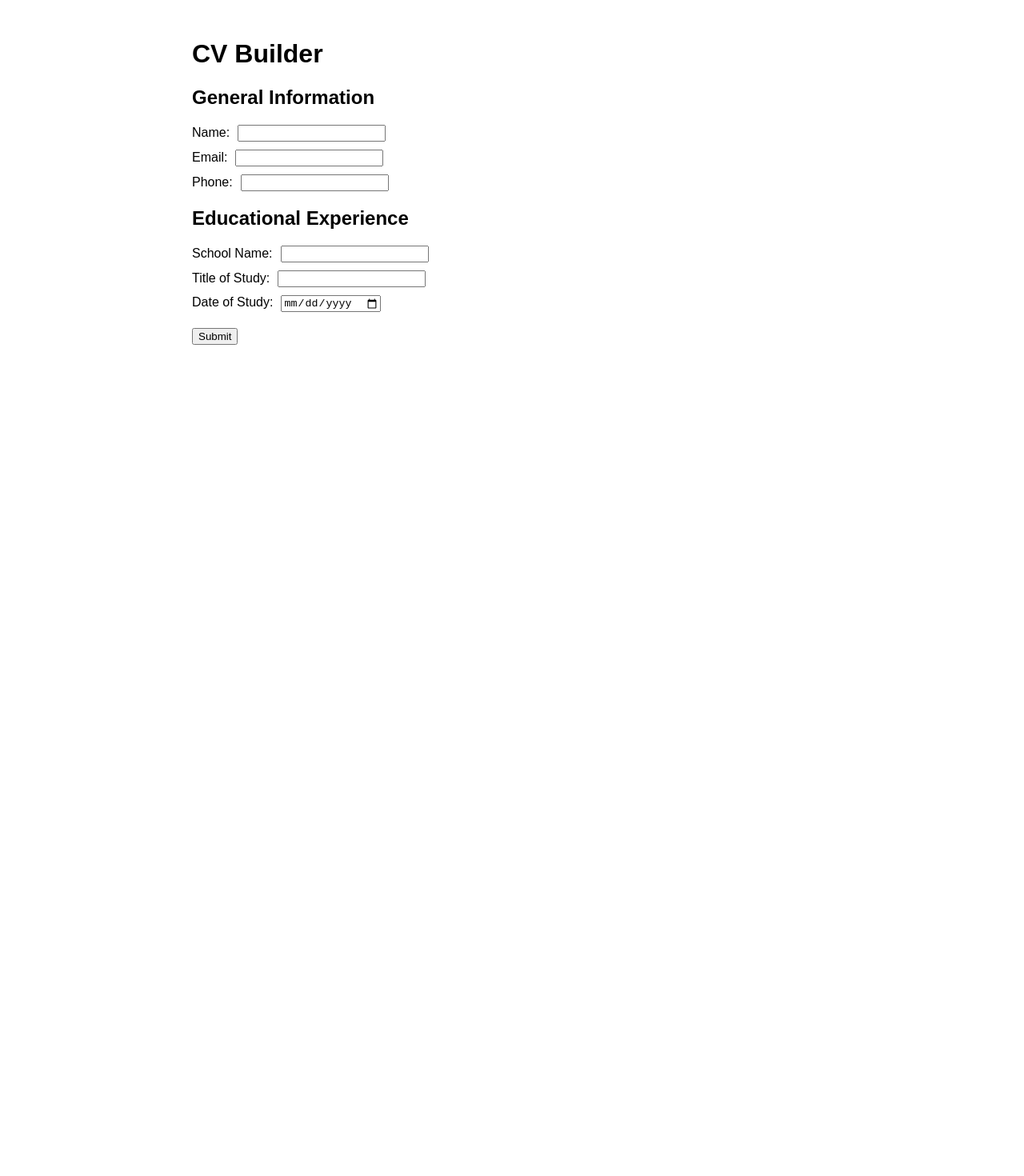
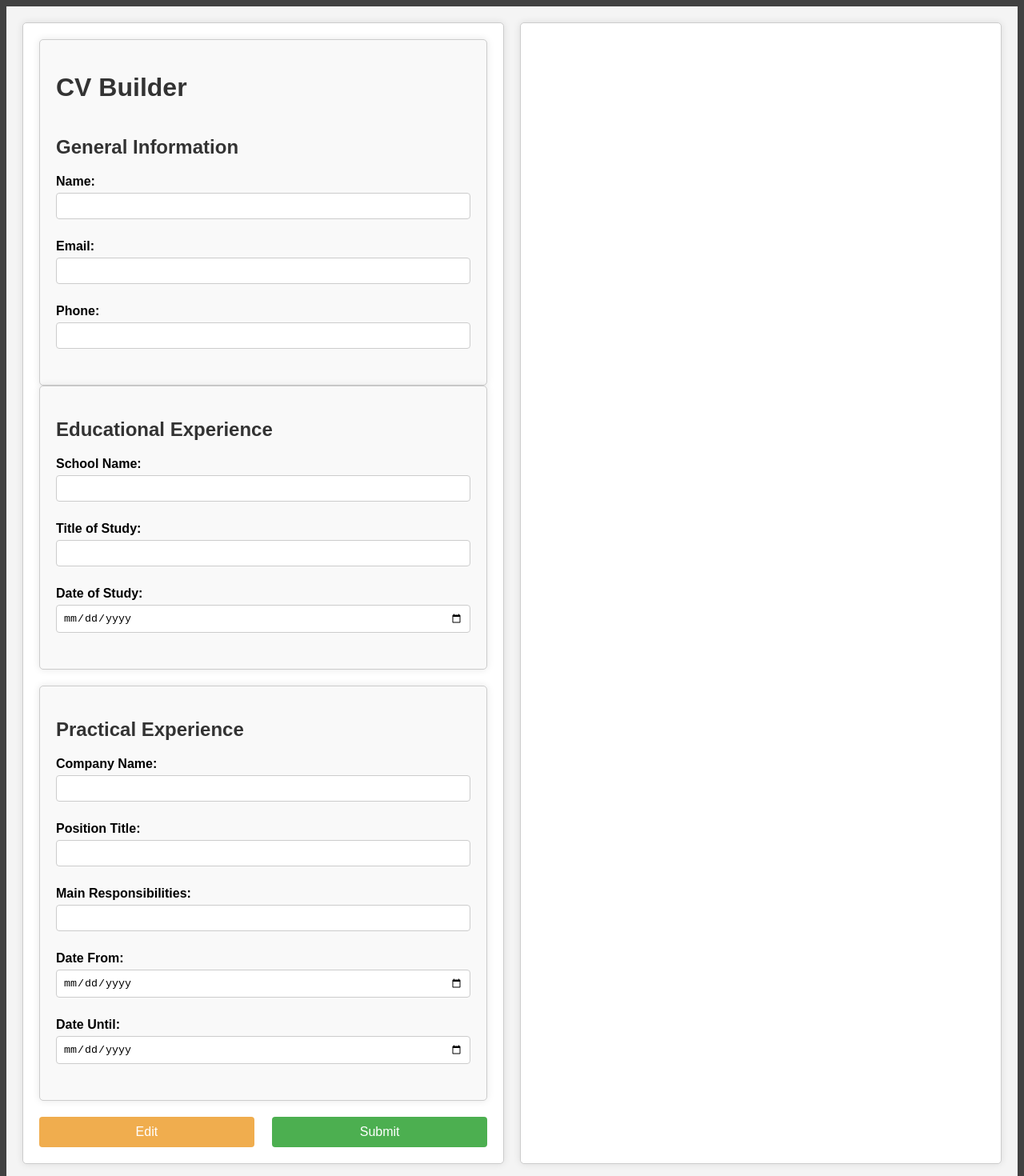
Before and after one commit to prabinpkrl/cv-builder, a React (Vite) app: page / in a window 1280 px wide. Shown: the top 1470 px of the page at 80% size. Before the commit the page ends 800 px from the top, so only its background shows below. Built offline with nearby package versions, Linux system fonts and the light colour scheme.

Commit message:
add edit btn

```diff
--- a/src/App.css
+++ b/src/App.css
@@ -1,28 +1,65 @@
+
 .App {
   font-family: Arial, sans-serif;
+  background-color: #f4f4f4;
   padding: 20px;
-  max-width: 800px;
-  margin: auto;
+  display: flex;
+  justify-content: space-between;
 }
 
-form {
-  margin-bottom: 20px;
+.formbox, .submittedbox {
+  width: 48%;
+  border: 1px solid #ccc;
+  padding: 20px;
+  border-radius: 5px;
+  background-color: #fff;
+  box-shadow: 0 0 10px rgba(0, 0, 0, 0.1);
 }
 
-section {
-  margin-bottom: 20px;
+.formbox {
+  margin-right: 10px;
 }
 
-label {
-  display: block;
-  margin-bottom: 10px;
-}
-
-input {
+.submittedbox {
   margin-left: 10px;
 }
 
+.button-group {
+  display: flex;
+  justify-content: space-between;
+}
+
 button {
-  display: block;
+  padding: 10px;
+  background-color: #4CAF50;
+  color: white;
+  border: none;
+  border-radius: 4px;
+  font-size: 16px;
+  cursor: pointer;
+  transition: background-color 0.3s ease;
+  width: 48%;
+}
+
+button:hover {
+  background-color: #45a049;
+}
+
+button:first-child {
+  background-color: #f0ad4e;
+}
+
+button:first-child:hover {
+  background-color: #ec971f;
+}
+
+.submittedbox section {
+  border-top: 1px solid #ddd;
+  padding-top: 10px;
   margin-top: 10px;
 }
+
+.submittedbox p {
+  font-family: Arial, sans-serif;
+  color: #555;
+}
--- a/src/App.jsx
+++ b/src/App.jsx
@@ -1,94 +1,65 @@
 import { useState } from 'react';
+import EducationalExperience from "./components/educationExp"
+import GeneralInfo from "./components/GeneralInfo"
+import PracticalExperience from "./components/practicleExp"
 import './App.css';
 
 function App() {
-  const [generalInfo, setGeneralInfo] = useState({ name: '', email: '', phone: '' });
-  const [education, setEducation] = useState([{ school: '', title: '', date: '' }]);
+  const [formData, setFormData] = useState({});
+  const [educationData, setEducationData] = useState({});
+  const [practicleData, setPracticleData] = useState({});
   const [submitted, setSubmitted] = useState(false);
-
-  const handleGeneralChange = (e) => {
-    const { name, value } = e.target;
-    setGeneralInfo((prev) => ({ ...prev, [name]: value }));
-  };
-
-  const handleEducationChange = (index, e) => {
-    const { name, value } = e.target;
-    const newEducation = education.map((edu, i) => (
-      i === index ? { ...edu, [name]: value } : edu
-    ));
-    setEducation(newEducation);
-  };
+  const [editing, setEditing] = useState(true)
 
   const handleSubmit = (e) => {
     e.preventDefault();
     setSubmitted(true);
   };
 
+  const handleEdit =() =>{
+    setEditing(true)
+  }
   return (
     <div className="App">
-      <h1>CV Builder</h1>
-      <form onSubmit={handleSubmit}>
-        <section>
-          <h2>General Information</h2>
-          <label>
-            Name:
-            <input type="text" name="name" value={generalInfo.name} onChange={handleGeneralChange} />
-          </label>
-          <label>
-            Email:
-            <input type="email" name="email" value={generalInfo.email} onChange={handleGeneralChange} />
-          </label>
-          <label>
-            Phone:
-            <input type="tel" name="phone" value={generalInfo.phone} onChange={handleGeneralChange} />
-          </label>
-        </section>
+      <div className='formbox'>
+        <GeneralInfo formData={formData} setFormData={setFormData} />
+        <EducationalExperience educationData={educationData} setEducationData={setEducationData} />
+        <PracticalExperience practicleData={practicleData} setPracticleData={setPracticleData} />
+        <div className="button-group">
+          <button onClick={handleEdit}>Edit</button>
+          <button onClick={handleSubmit}>Submit</button>
+        </div>
+      </div>
 
-        <section>
-          <h2>Educational Experience</h2>
-          {education.map((edu, index) => (
-            <div key={index}>
-              <label>
-                School Name:
-                <input type="text" name="school" value={edu.school} onChange={(e) => handleEducationChange(index, e)} />
-              </label>
-              <label>
-                Title of Study:
-                <input type="text" name="title" value={edu.title} onChange={(e) => handleEducationChange(index, e)} />
-              </label>
-              <label>
-                Date of Study:
-                <input type="date" name="date" value={edu.date} onChange={(e) => handleEducationChange(index, e)} />
-              </label>
-            </div>
-          ))}
-          {/* <button type="button" onClick={handleAddEducation}>Add Education</button> */}
-        </section>
 
-        <button type="submit">Submit</button>
-      </form>
-
+      <div className='submittedbox'>
         {submitted && (
           <div>
             <h2>Submitted Information</h2>
             <section>
               <h3>General Information</h3>
-            <p>Name: {generalInfo.name}</p>
-            <p>Email: {generalInfo.email}</p>
-            <p>Phone: {generalInfo.phone}</p>
+              <p>Name: {formData.name}</p>
+              <p>Email: {formData.email}</p>
+              <p>Phone: {formData.phone}</p>
             </section>
             <section>
               <h3>Educational Experience</h3>
-            {education.map((edu, index) => (
-              <div key={index}>
-                <p>School: {edu.school}</p>
-                <p>Title: {edu.title}</p>
-                <p>Date: {edu.date}</p>
-              </div>
-            ))}
+              <p>School: {educationData.school}</p>
+              <p>Title: {educationData.title}</p>
+              <p>Date: {educationData.date}</p>
+            </section>
+
+            <section>
+              <h3>Practical Experience</h3>
+              <p>Company Name: {practicleData.companyName}</p>
+              <p>Position Title: {practicleData.positionTitle}</p>
+              <p>Main Responsibilities: {practicleData.mainResponsibilities}</p>
+              <p>Date From: {practicleData.dateFrom}</p>
+              <p>Date Until: {practicleData.dateUntil}</p>
             </section>
           </div>
         )}
+      </div>
     </div>
   );
 }
--- a/src/components/GeneralInfo.jsx
+++ b/src/components/GeneralInfo.jsx
@@ -1,20 +1,34 @@
 /* eslint-disable react/prop-types */
+// import { useState } from "react";
+import "../style/general.css"
 
-const GeneralInfo = ({ onchange, data }) => {
+const GeneralInfo = ({ formData, setFormData }) => {
     const handleChange = (e) => {
-        const { name, value } = e.target;
-        onchange('generalInfo', { ...data, [name]: value });
+        setFormData({ ...formData, [e.target.name]: e.target.value });
     };
+
     return (
-        <>
-            <div>
-                <h2>General Information</h2>
-                <input name="name" placeholder="Name" value={data.name} onChange={handleChange} />
-                <input name="email" placeholder="Email" value={data.email} onChange={handleChange} />
-                <input name="phone" placeholder="Phone" value={data.phone} onChange={handleChange} />
-            </div>
-        </>
-    )
-}
+        <div className="general-container">
+            <h1>CV Builder</h1>
+            <form>
+                <section>
+                    <h2>General Information</h2>
+                    <label>
+                        Name:
+                        <input type="text" name="name" onChange={handleChange} />
+                    </label>
+                    <label>
+                        Email:
+                        <input type="email" name="email" onChange={handleChange} />
+                    </label>
+                    <label>
+                        Phone:
+                        <input type="tel" name="phone" onChange={handleChange} />
+                    </label>
+                </section>
+            </form>
+        </div>
+    );
+};
 
-export default GeneralInfo
+export default GeneralInfo;
--- a/src/components/educationExp.jsx
+++ b/src/components/educationExp.jsx
@@ -1,16 +1,29 @@
+/* eslint-disable react/prop-types */
+// import { useState } from "react";
+import "../style/education.css"
 
-const EducationalExperience = ({ onChange, data }) => {
+const EducationalExperience = ({ educationData, setEducationData }) => {
     const handleChange = (e) => {
-    const { name, value } = e.target;
-    onChange('educationalExperience', { ...data, [name]: value });
+        setEducationData({ ...educationData, [e.target.name]: e.target.value });
     };
 
     return (
-    <div>
+        <div className="education-container">
+            <section>
                 <h2>Educational Experience</h2>
-      <input name="schoolName" placeholder="School Name" value={data.schoolName} onChange={handleChange} />
-      <input name="titleOfStudy" placeholder="Title of Study" value={data.titleOfStudy} onChange={handleChange} />
-      <input name="dateOfStudy" placeholder="Date of Study" value={data.dateOfStudy} onChange={handleChange} />
+                <label>
+                    School Name:
+                    <input type="text" name="school" onChange={handleChange} />
+                </label>
+                <label>
+                    Title of Study:
+                    <input type="text" name="title" onChange={handleChange} />
+                </label>
+                <label>
+                    Date of Study:
+                    <input type="date" name="date" onChange={handleChange} />
+                </label>
+            </section>
         </div>
     );
 };
--- a/src/components/practicleExp.jsx
+++ b/src/components/practicleExp.jsx
@@ -1,21 +1,39 @@
+/* eslint-disable react/prop-types */
+import "../style/practicle.css"
 
 
-const PracticalExperience = ({ onChange, data }) => {
-  const handleChange = (e) => {
-    const { name, value } = e.target;
-    onChange('practicalExperience', { ...data, [name]: value });
-  };
+const PracticalExperience = ({ practicleData, setPracticleData }) => {
+    const handleData = (e) => {
+        setPracticleData({ ...practicleData, [e.target.name]: e.target.value });
+    };
 
-  return (
-    <div>
-      <h2>Practical Experience</h2>
-      <input name="companyName" placeholder="Company Name" value={data.companyName} onChange={handleChange} />
-      <input name="positionTitle" placeholder="Position Title" value={data.positionTitle} onChange={handleChange} />
-      <input name="mainResponsibilities" placeholder="Main Responsibilities" value={data.mainResponsibilities} onChange={handleChange} />
-      <input name="dateFrom" placeholder="Date From" value={data.dateFrom} onChange={handleChange} />
-      <input name="dateUntil" placeholder="Date Until" value={data.dateUntil} onChange={handleChange} />
-    </div>
-  );
+    return (
+        <div className="practical-container">
+            <section>
+                <h2>Practical Experience</h2>
+                <label>
+                    Company Name:
+                    <input type="text" name="companyName" onChange={handleData} />
+                </label>
+                <label>
+                    Position Title:
+                    <input type="text" name="positionTitle" onChange={handleData} />
+                </label>
+                <label>
+                    Main Responsibilities:
+                    <input type="text" name="mainResponsibilities" onChange={handleData} />
+                </label>
+                <label>
+                    Date From:
+                    <input type="date" name="dateFrom" onChange={handleData} />
+                </label>
+                <label>
+                    Date Until:
+                    <input type="date" name="dateUntil" onChange={handleData} />
+                </label>
+            </section>
+        </div>
+    );
 };
 
 export default PracticalExperience;
--- a/src/index.css
+++ b/src/index.css
@@ -0,0 +1,3 @@
+:root{
+    background-color: #414141;
+}
--- /dev/null
+++ b/src/style/education.css
@@ -0,0 +1,33 @@
+
+.education-container {
+    max-width: 600px;
+    margin: 0 auto;
+    padding: 20px;
+    border: 1px solid #ccc;
+    border-radius: 5px;
+    box-shadow: 0 0 10px rgba(0, 0, 0, 0.1);
+    background-color: #f9f9f9;
+    margin-bottom: 20px;
+}
+
+.education-container h2 {
+    font-family: Arial, sans-serif;
+    color: #333;
+}
+
+.education-container label {
+    display: block;
+    margin-bottom: 10px;
+    font-weight: bold;
+}
+
+.education-container input[type="text"],
+.education-container input[type="date"] {
+    width: 100%;
+    padding: 8px;
+    margin-top: 5px;
+    margin-bottom: 15px;
+    border: 1px solid #ccc;
+    border-radius: 4px;
+    box-sizing: border-box;
+}
--- /dev/null
+++ b/src/style/general.css
@@ -0,0 +1,38 @@
+
+.general-container {
+    max-width: 600px;
+    margin: 0 auto;
+    padding: 20px;
+    border: 1px solid #ccc;
+    border-radius: 5px;
+    box-shadow: 0 0 10px rgba(0, 0, 0, 0.1);
+    background-color: #f9f9f9;
+}
+
+.general-container h1, .general-container h2 {
+    font-family: Arial, sans-serif;
+    color: #333;
+}
+
+.general-container label {
+    display: block;
+    margin-bottom: 10px;
+    font-weight: bold;
+}
+
+.general-container input[type="text"],
+.general-container input[type="email"],
+.general-container input[type="tel"] {
+    width: 100%;
+    padding: 8px;
+    margin-top: 5px;
+    margin-bottom: 15px;
+    border: 1px solid #ccc;
+    border-radius: 4px;
+    box-sizing: border-box;
+}
+
+.general-container form {
+    display: flex;
+    flex-direction: column;
+}
--- /dev/null
+++ b/src/style/practicle.css
@@ -0,0 +1,33 @@
+
+.practical-container {
+    max-width: 600px;
+    margin: 0 auto;
+    padding: 20px;
+    border: 1px solid #ccc;
+    border-radius: 5px;
+    box-shadow: 0 0 10px rgba(0, 0, 0, 0.1);
+    background-color: #f9f9f9;
+    margin-bottom: 20px;
+}
+
+.practical-container h2 {
+    font-family: Arial, sans-serif;
+    color: #333;
+}
+
+.practical-container label {
+    display: block;
+    margin-bottom: 10px;
+    font-weight: bold;
+}
+
+.practical-container input[type="text"],
+.practical-container input[type="date"] {
+    width: 100%;
+    padding: 8px;
+    margin-top: 5px;
+    margin-bottom: 15px;
+    border: 1px solid #ccc;
+    border-radius: 4px;
+    box-sizing: border-box;
+}
```
Lines whose indentation alone changed are shown as unchanged.
